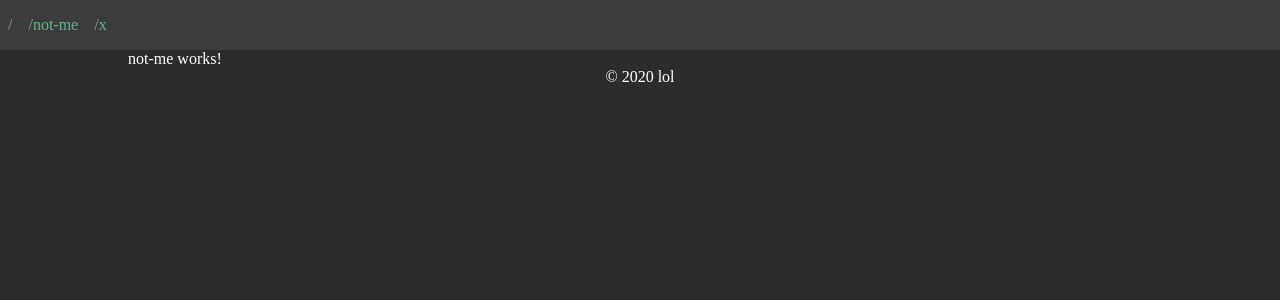
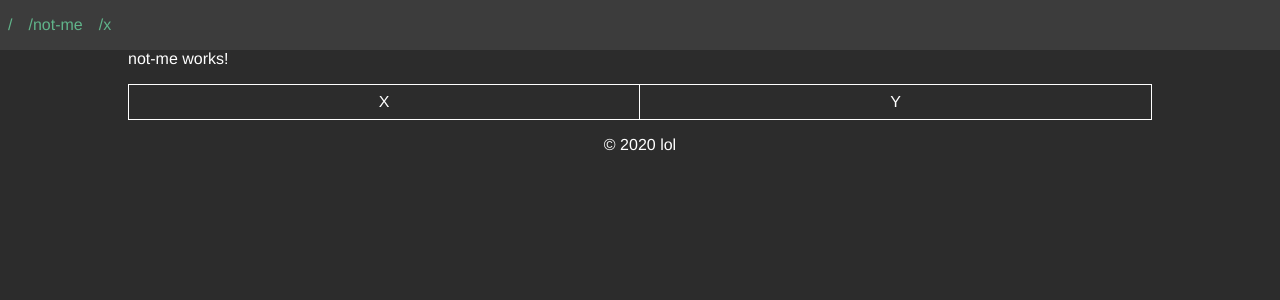
Before and after one commit to wakowarner/wakowarner.github.io, an Angular app: page /not-me in a window 1280 px wide. Shown: the top 300 px of the page. Built offline with nearby package versions, Linux system fonts and the light colour scheme.

Commit message:
Table grid

```diff
--- a/src/app/paginas/about/about.component.html
+++ b/src/app/paginas/about/about.component.html
@@ -6,6 +6,8 @@
 <p>
   Wako
 </p>
-<p>
-  Lorem ipsum, dolor sit amet consectetur adipisicing elit. <a href="https://google.com">Aspernatur</a> sunt consequatur unde nihil esse. Ipsam eaque itaque magni ratione labore inventore nisi illo quia! Incidunt, eligendi? Illo, maiores? Nulla, harum!
-</p>
+<div id="info">
+  <p>
+    Hello, I'm <span>Rodrigo Patiño</span> - net artist, full stack developer and mostly a human disaster.
+  </p>
+</div>
--- a/src/app/paginas/about/about.component.scss
+++ b/src/app/paginas/about/about.component.scss
@@ -3,7 +3,7 @@ picture {
   display: flex;
   align-items: center;
   justify-content: center;
-  padding: 2rem 0;
+  padding: 1rem 0;
   img {
     width: 25%;
     height: auto;
@@ -17,3 +17,13 @@ p {
   grid-column-start: 2;
   text-align: center;
 }
+#info {
+  padding: 1rem 0;
+  p {
+    grid-column-start: unset;
+    span {
+      color: #f0dfaf;
+      font-weight: bolder;
+    }
+  }
+}
--- a/src/app/paginas/not-me/not-me.component.html
+++ b/src/app/paginas/not-me/not-me.component.html
@@ -1 +1,8 @@
 <p>not-me works!</p>
+
+<div id="tabla">
+  <div class="fila">
+    <div class="columna">X</div>
+    <div class="columna">Y</div>
+  </div>
+</div>
--- a/src/app/paginas/not-me/not-me.component.scss
+++ b/src/app/paginas/not-me/not-me.component.scss
@@ -0,0 +1,22 @@
+#tabla {
+  border: 1px solid #fff;
+  margin: 1rem 0;
+  .fila {
+    display: grid;
+    grid-template-columns: 50% 50%;
+    border-bottom: 1px solid #fff;
+    &:last-child {
+      border-bottom: unset;
+    }
+    .columna {
+      text-align: center;
+      padding: 0.5rem 0;
+      display: flex;
+      justify-content: center;
+      align-items: center;
+      &:nth-child(odd) {
+        border-right: 1px solid #fff;
+      }
+    }
+  }
+}
--- a/src/app/shared/header/header.component.scss
+++ b/src/app/shared/header/header.component.scss
@@ -4,6 +4,9 @@ header {
     ul {
       li {
         display: inline-block;
+        @media(max-width: 768px) {
+          width: 100%;
+        }
         a {
           display: block;
           padding: 1rem 0.5rem;
--- a/src/styles.scss
+++ b/src/styles.scss
@@ -7,6 +7,7 @@
  body {
    background: #2c2c2c;
    color: #fff;
+   font-family: Rubik,helvetica,arial,sans-serif;
    a {
      color: #60b48a;
      text-decoration: none;
```
